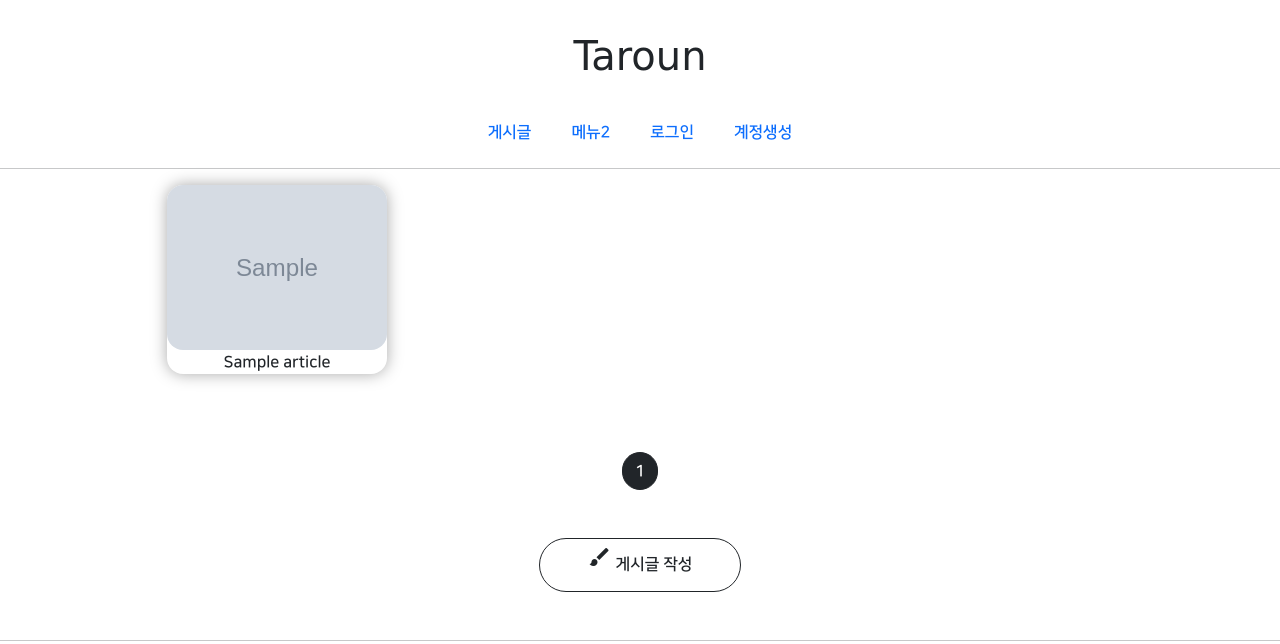
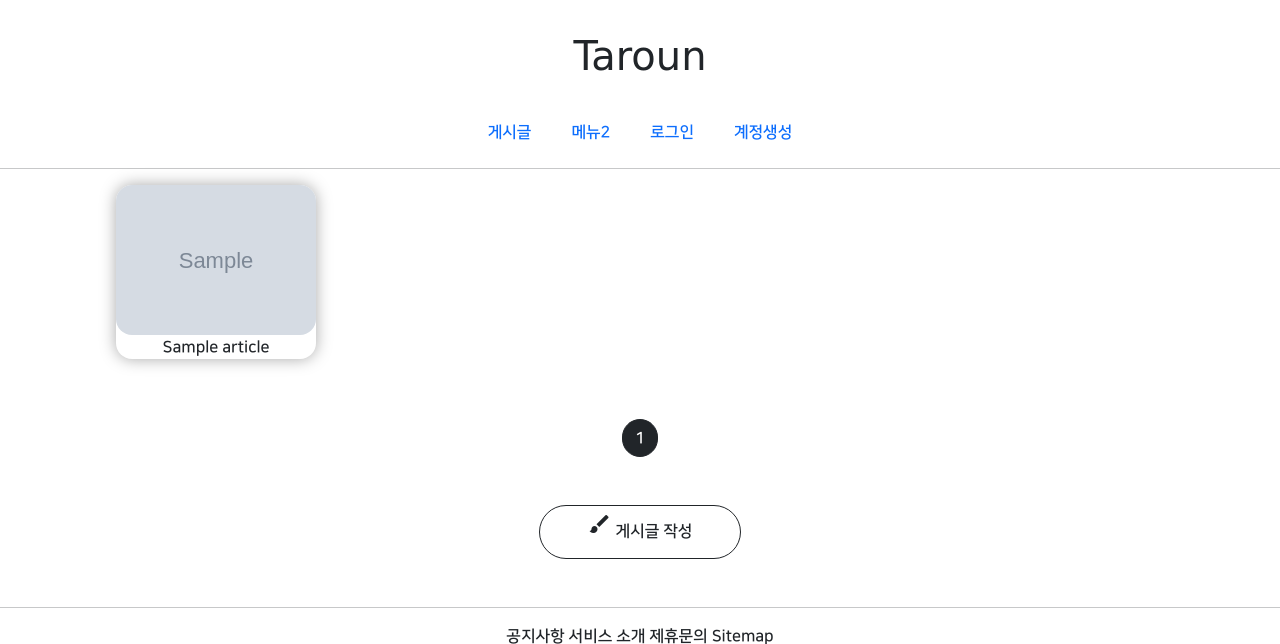
Before and after one commit to taroun/new_1ban, a Django app: page /articles/list/ in a window 1280 px wide. Shown: the top 644 px of the page. Run offline with Django 3.2, Linux system fonts and the light colour scheme; tables that the repository leaves empty hold one stand-in row (values such as "Sample post"); grey boxes marked "Sample" are stand-in pictures; parts of the project's set-up code (start-up, migrations or seed data) failed here and were passed over; some libraries are stand-ins or nearby versions; some web fonts are replaced.

Commit message:
8/12 new 1ban commit 2

```diff
--- a/articleapp/templates/articleapp/list.html
+++ b/articleapp/templates/articleapp/list.html
@@ -3,8 +3,15 @@
 
 {% block content %}
     <style>
+
+        .container{
+            padding: 0;
+            margin: 0 auto;
+        }
+
         .container div {
-          width: 220px;
+          width: 45%;
+            max-width: 200px;
           display: flex;
           justify-content: center;
           align-items: center;
@@ -20,7 +27,7 @@
 
     </style>
 
-    <div class="container">
+    <div class="container my-3">
 
         {% for article in article_list %}
 
--- a/articleapp/views.py
+++ b/articleapp/views.py
@@ -57,4 +57,4 @@ class ArticleListView(ListView):
     model = Article
     context_object_name = 'article_list'
     template_name = 'articleapp/list.html'
-    paginate_by = 2
+    paginate_by = 20
--- a/static/js/magicgrid.js
+++ b/static/js/magicgrid.js
@@ -277,7 +277,7 @@ MagicGrid.prototype.listen = function listen () {
 let magicGrid = new MagicGrid({
   container: '.container',
   animate: true,
-  gutter: 30,
+  gutter: 12,
   static: true,
   useMin: true
 });
```
